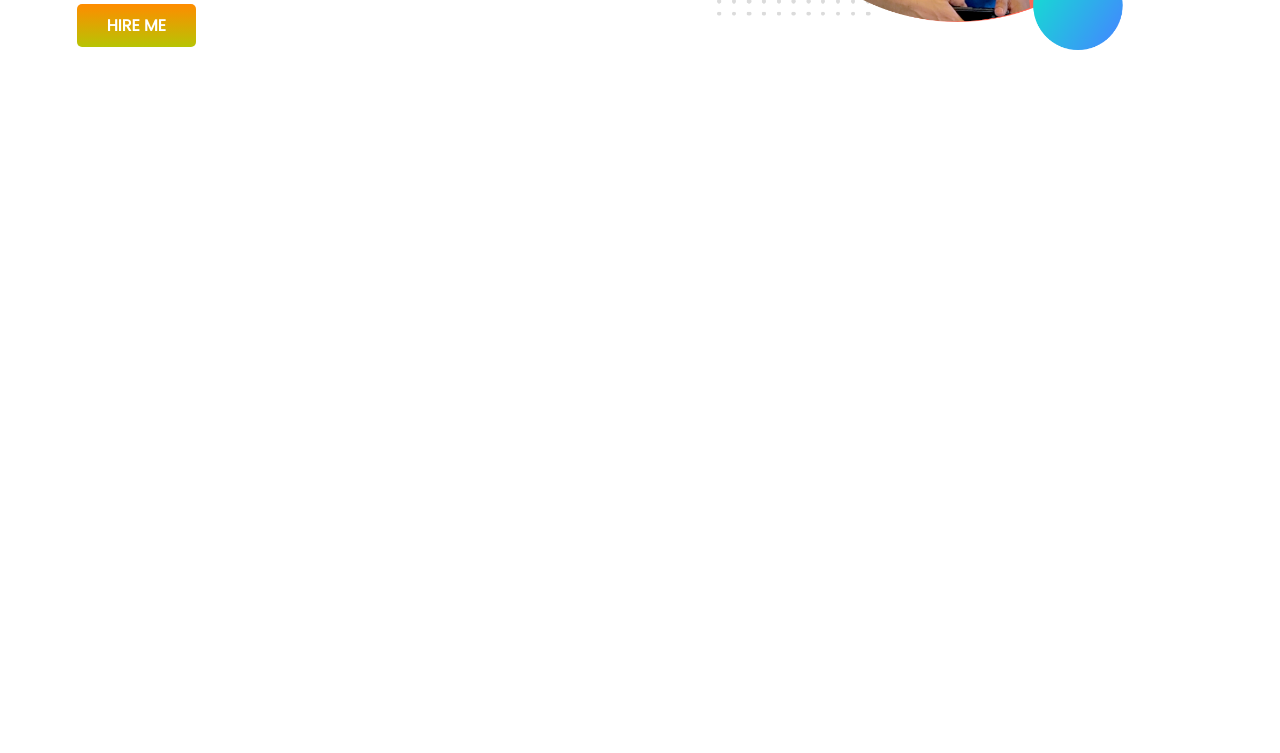
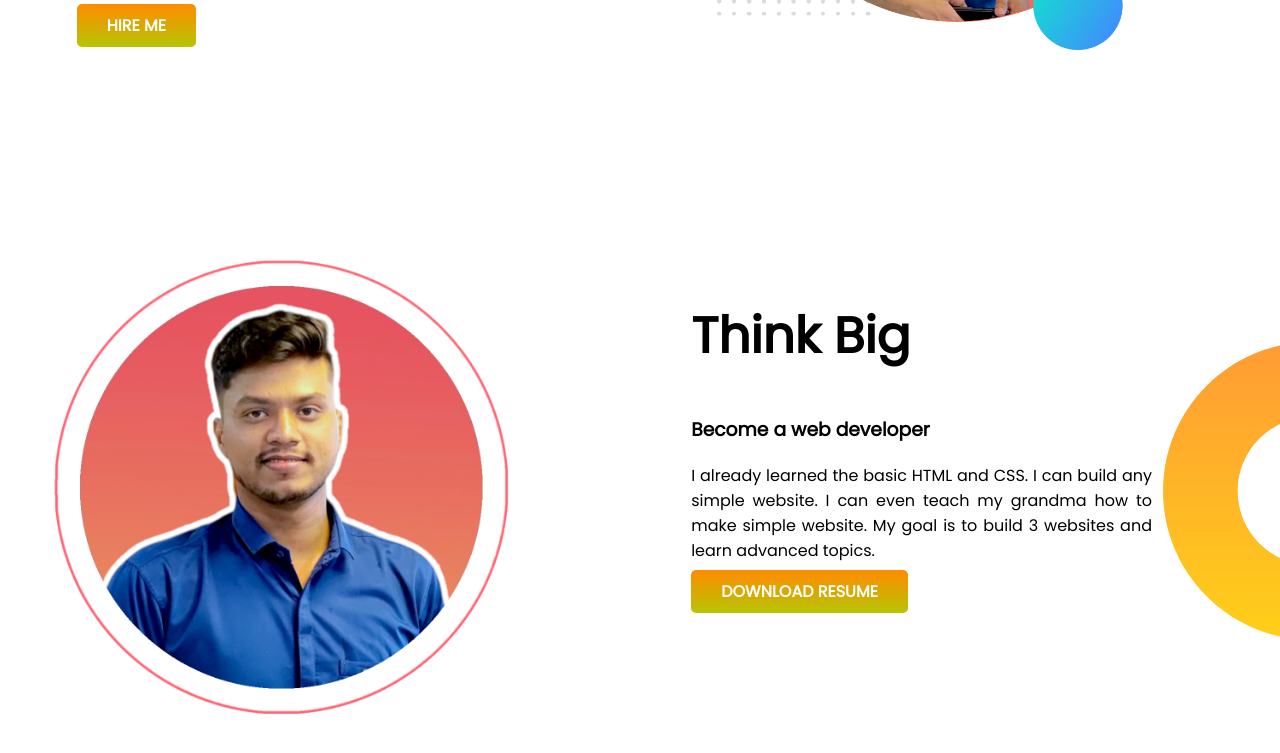
Before and after one commit to ARRoni7/Day_4_Portfolio, a plain HTML site: page index.html in a window 1280 px wide. Shown: the part 425-1178 px from the top of the page. Before the commit the page ends 800 px from the top, so only its background shows below. Drawn offline with Linux system fonts and the light colour scheme.

Commit message:
2nd part complete

```diff
--- a/index.html
+++ b/index.html
@@ -26,5 +26,19 @@
             <img src="images/my-bg (1).png" alt="Roni Pic">
         </div>
     </section>
+
+
+    <section class="think-big">
+        <div class="half-width2">
+            <img src="images/PhotoRoom-20220704_175101.png" alt="Circle Background">
+        </div>
+        <div class="half-width2">
+            <h1>Think Big</h1>
+            <h3>Become a web developer</h3>
+            <p>I already learned the basic HTML and CSS. I can build any simple website. I can even teach my grandma how to make simple website. My goal is to build 3 websites and learn advanced topics.</p>
+            <a class="link-button" target="_blank" href="">DOWNLOAD RESUME</a>
+        </div>
+
+    </section>
 </body>
 </html>
--- a/style.css
+++ b/style.css
@@ -10,6 +10,7 @@ h1{
 }
 section{
     display: flex;
+    margin-bottom: 200px;
 }
 .half-width{
     width: 50%;
@@ -34,3 +35,20 @@ p{
     background-image: url(images/top-banner.png);
     background-repeat: no-repeat;
 }
+
+
+
+
+.half-width2{
+    width: 50%;
+    padding-left: 4%;
+    padding-right: 10%;
+}
+.half-width2 img{
+    width: 100%;
+}
+.think-big{
+    background-image: url(images/dream-bg.png);
+    background-repeat: no-repeat;
+    background-position: right;
+}
```
